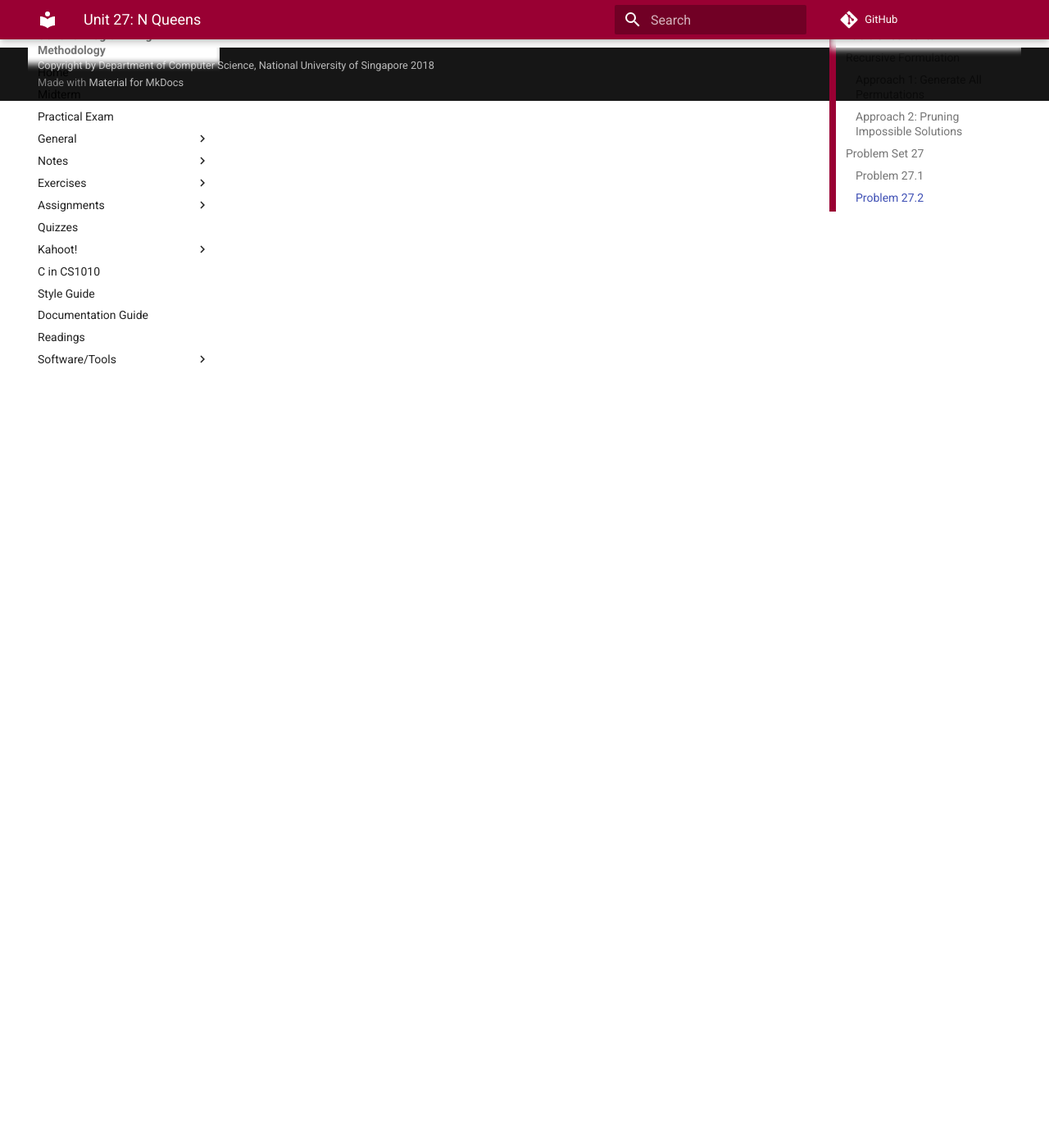
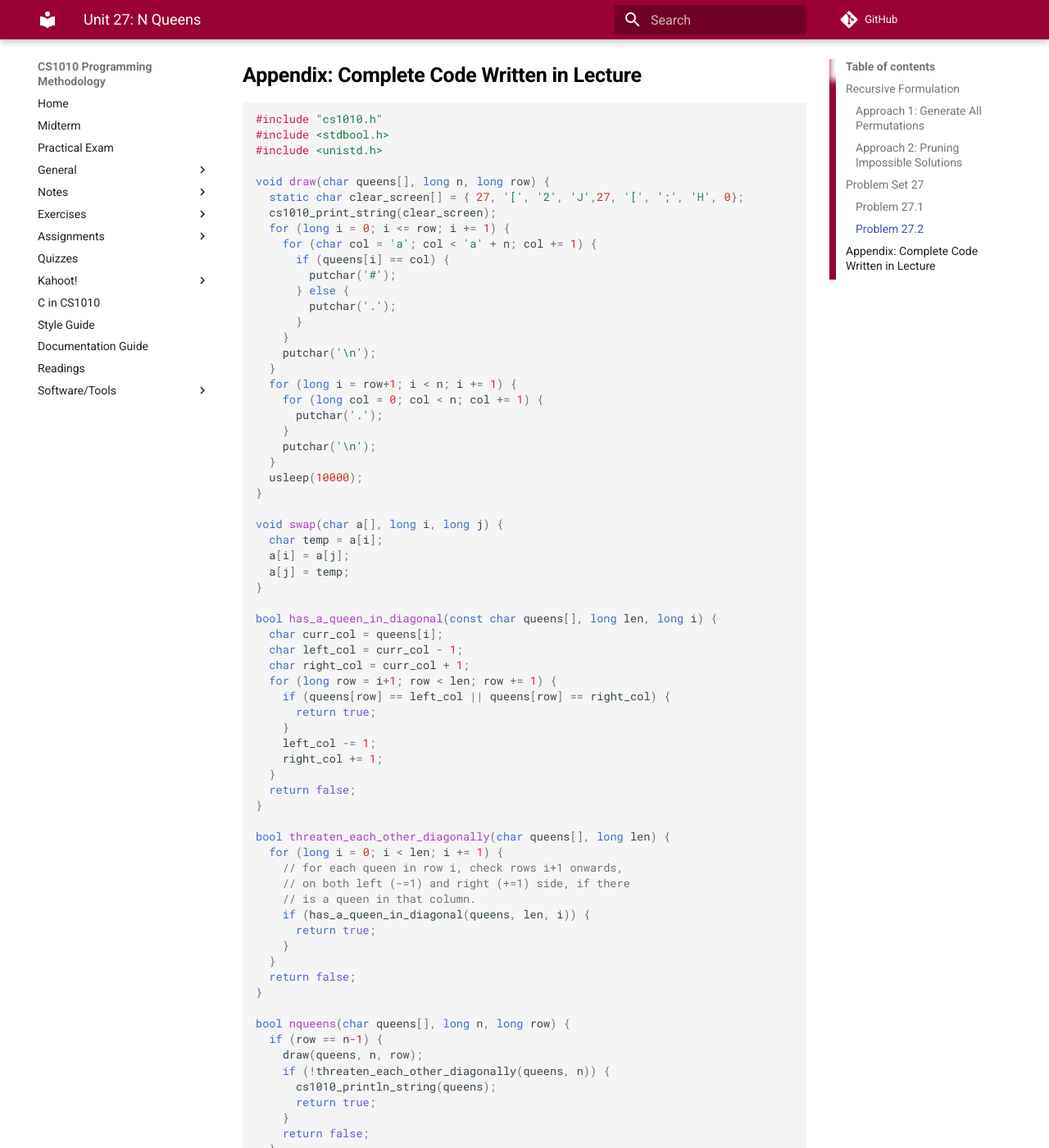
Before and after one commit to LL-Pengfei/CS1010-AY1819S1-Personal, an MkDocs documentation site: the page built from docs/27-queens.md, in a window 1280 px wide and 1400 px high, scrolled down 3200 px. Shown: the whole window at 82% size. Built offline with MkDocs 1.6.1 and Material for MkDocs 9.7.7, drawn with Linux system fonts in a browser that asks for light colours; nearby versions of some CDN libraries; some web fonts are replaced; formulas are drawn with MathJax 3; comment, search, counter and statistics services are not loaded; old or Windows-style settings are respelled for this version of MkDocs; some of the changed text lies outside the part shown.

Commit message:
Add complete code

````diff
--- a/docs/27-queens.md
+++ b/docs/27-queens.md
@@ -18,7 +18,7 @@
 
 ### Approach 1: Generate All Permutations
 
-As a start, let's borrow the idea from [Unit 26](26-permutations.md) and generate all permutations of the queens' positions.  Let's label the columns `a`, `b`, `c`, .. etc.  Since we know that there must be exactly one queen in each row, and one queen in each column, the positions of the queens can be represented as a string that is a permutation of `abcde..`.  For instance, the solution of the 4-queen problem depicted above can be represented by `bdac`.
+As a start, let's borrow the idea from [Unit 26](26-permutation.md) and generate all permutations of the queens' positions.  Let's label the columns `a`, `b`, `c`, .. etc.  Since we know that there must be exactly one queen in each row, and one queen in each column, the positions of the queens can be represented as a string that is a permutation of `abcde..`.  For instance, the solution of the 4-queen problem depicted above can be represented by `bdac`.
 
 A simple algorithm is thus to generate all possible $n!$ permutations, and for each one, check if it is a valid placement.  We already ensure that there is exactly one queen per row and one queen per column.  It remains to check that the queens do not threaten each other diagonally.
 
@@ -112,3 +112,107 @@
 ### Problem 27.2
 
 Consider the code to generate all possible permutations of a string from Problem 26.1.  Suppose that we restrict the permutations to those where the same character does not appear next to each other.  Modify the solution to Problem 26.1 to prune away permutations where the same character appears more than once consecutively.
+
+## Appendix: Complete Code Written in Lecture
+
+```C
+#include "cs1010.h"
+#include <stdbool.h>
+#include <unistd.h>
+
+void draw(char queens[], long n, long row) {
+  static char clear_screen[] = { 27, '[', '2', 'J',27, '[', ';', 'H', 0};
+  cs1010_print_string(clear_screen);
+  for (long i = 0; i <= row; i += 1) {
+    for (char col = 'a'; col < 'a' + n; col += 1) {
+      if (queens[i] == col) {
+        putchar('#');
+      } else {
+        putchar('.');
+      }
+    }
+    putchar('\n');
+  }
+  for (long i = row+1; i < n; i += 1) {
+    for (long col = 0; col < n; col += 1) {
+      putchar('.');
+    }
+    putchar('\n');
+  }
+  usleep(10000);
+}
+
+void swap(char a[], long i, long j) {
+  char temp = a[i];
+  a[i] = a[j];
+  a[j] = temp;
+}
+
+bool has_a_queen_in_diagonal(const char queens[], long len, long i) {
+  char curr_col = queens[i];
+  char left_col = curr_col - 1;
+  char right_col = curr_col + 1;
+  for (long row = i+1; row < len; row += 1) {
+    if (queens[row] == left_col || queens[row] == right_col) {
+      return true;
+    }
+    left_col -= 1;
+    right_col += 1;
+  }
+  return false;
+}
+
+bool threaten_each_other_diagonally(char queens[], long len) {
+  for (long i = 0; i < len; i += 1) {
+    // for each queen in row i, check rows i+1 onwards,
+    // on both left (-=1) and right (+=1) side, if there
+    // is a queen in that column.
+    if (has_a_queen_in_diagonal(queens, len, i)) {
+      return true;
+    }
+  }
+  return false;
+}
+
+bool nqueens(char queens[], long n, long row) {
+  if (row == n-1) {
+    draw(queens, n, row);
+    if (!threaten_each_other_diagonally(queens, n)) {
+      cs1010_println_string(queens);
+      return true;
+    }
+    return false;
+  }
+  if (!threaten_each_other_diagonally(queens, row)) {
+    bool result = nqueens(queens, n, row+1);
+    if (result) {
+      return true;
+    }
+  }
+  for (long i = row+1; i < n; i+= 1) {
+    swap(queens, row, i);
+    if (!threaten_each_other_diagonally(queens, row)) {
+      bool result = nqueens(queens, n, row+1);
+      if (result) {
+        return true;
+      }
+    }
+    swap(queens, i, row);
+  }
+  return false;
+}
+
+int main()
+{
+  long n = cs1010_read_long();
+  char queens[n+1];
+  char curr = 'a';
+  for (long i = 0; i < n; i++) {
+    queens[i] = curr;
+    curr += 1;
+  }
+  queens[n] = '\0';
+
+  nqueens(queens, n, 0);
+}
+```
````
Also changed, not shown: docs/26-permutation.md (+34 -0 lines).
